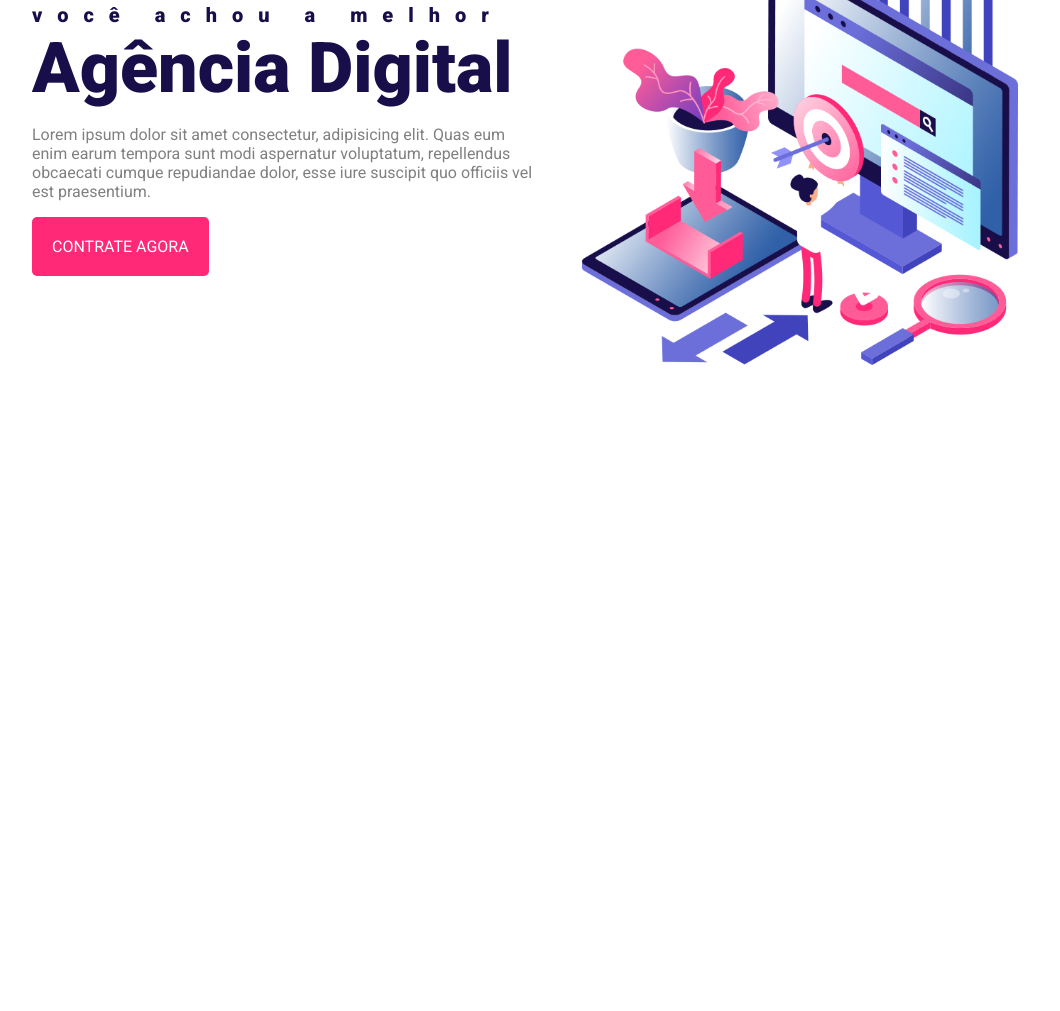
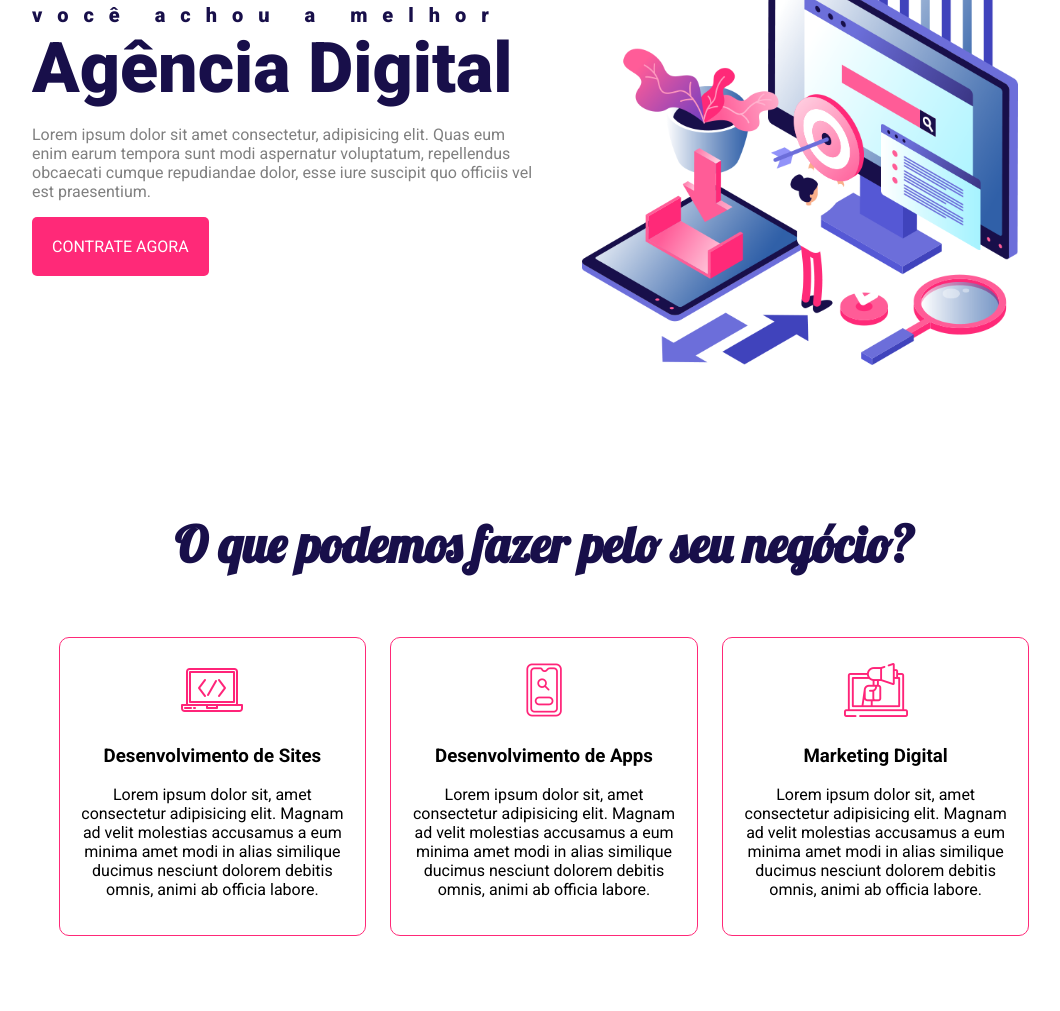
Before and after one commit to Fernanda-dev013/agencia-fake, a plain HTML site: page index.html in a window 1280 px wide. Shown: the part 189-1200 px from the top of the page, without its empty margins (96-1156 px from the left). Before the commit the page ends 800 px from the top, so only its background shows below. Drawn offline with Linux system fonts and the light colour scheme.

Commit message:
Criando e estruturando a section

```diff
--- a/CSS/estilo.css
+++ b/CSS/estilo.css
@@ -64,7 +64,7 @@ body {
   background: #FF2978;
 }
 
-.header{
+.header {
   display: flex;
   flex-flow: row wrap;
   /* height: 500px; */
@@ -73,13 +73,13 @@ body {
   align-items: center;
 }
 
-.headline{
+.headline {
   flex: 40%;
   margin-left: 10%;
   /* border: 1px solid black; */
 }
 
-.headline h2{
+.headline h2 {
   font-weight: 900;
   font-size: 20px;
   color: #180F4A;
@@ -87,12 +87,12 @@ body {
   margin: 0;
 }
 
-.headline p{
+.headline p {
   color: gray;
   text-align: left;
 }
 
-.contact-btn{
+.contact-btn {
   display: inline-block;
   background: #FF2978;
   padding: 20px;
@@ -102,13 +102,69 @@ body {
   text-decoration: none;
 }
 
-.contact-btn:hover{
+.contact-btn:hover {
   background: #180F4A;
 }
 
-.img-headline{
+.img-headline {
   margin-right: 10%;
   flex: 40%;
   /* border: 1px solid deeppink; */
   text-align: center;
 }
+
+section {
+  display: inline-block;
+  margin-top: 80px;
+  /* border: 1px solid black; */
+  margin-left: 5%;
+  margin-right: 5%;
+  text-align: center;
+  padding: 5%;
+}
+
+section h2{
+  width: 100%;
+  font-size: 50px;
+  margin: 0;
+  font-family: "Lobster", sans-serif;
+  font-weight: bold;
+  color: #180F4A;
+}
+
+.servicos{
+  display: inline-block;
+  margin-top: 5%;
+}
+
+.card{
+  display: inline-block;
+  width: 30%;
+  padding: 20px;
+  margin: 1%;
+  border: 1px solid  #FF2978;
+  border-radius: 10px;
+  cursor: pointer;
+}
+
+.texto-oculto{
+  display: none;
+}
+
+.card:hover{
+  background: #FF2978;
+  color: white;
+  padding: 40px;
+}
+
+.card:hover img{
+  display: none;
+}
+
+.card:hover .card-text{
+  display: none;
+}
+
+.card:hover .texto-oculto{
+  display: block;
+}
--- a/index.html
+++ b/index.html
@@ -32,8 +32,47 @@
       <img style="max-width: 85%;" src="img/hero_right.png" alt="">
 
     </div>
+ </header>
 
-  </header>
+ <section>
+  <h2>O que podemos fazer pelo seu negócio?</h2>
+  <div class="servicos">
+    <div class="card">
+      <img src="img/pc.png">
+      <div class="card-text">
+      <h3>Desenvolvimento de Sites</h3>
+      <p>Lorem ipsum dolor sit, amet consectetur adipisicing elit. Magnam ad velit molestias accusamus a eum minima amet modi in alias similique ducimus nesciunt dolorem debitis omnis, animi ab officia labore.</p>
+      </div>
+      <div class="texto-oculto">
+      <h3>Outro conteúdo qualquer</h3>
+      <p>Lorem ipsum dolor sit, amet consectetur adipisicing elit. Magnam ad velit molestias accusamus a eum minima amet modi in alias similique ducimus nesciunt dolorem debitis omnis, animi ab officia labore.</p>
+      </div>
+    </div>
+    <div class="card">
+      <img src="img/smartphone.png">
+      <div class="card-text">
+      <h3>Desenvolvimento de Apps</h3>
+      <p>Lorem ipsum dolor sit, amet consectetur adipisicing elit. Magnam ad velit molestias accusamus a eum minima amet modi in alias similique ducimus nesciunt dolorem debitis omnis, animi ab officia labore.</p>
+      </div>
+      <div class="texto-oculto">
+      <h3>Outro conteúdo qualquer</h3>
+      <p>Lorem ipsum dolor sit, amet consectetur adipisicing elit. Magnam ad velit molestias accusamus a eum minima amet modi in alias similique ducimus nesciunt dolorem debitis omnis, animi ab officia labore.</p>
+      </div>
+    </div>
+    <div class="card">
+      <img src="img/marketing.png">
+      <div class="card-text">
+      <h3>Marketing Digital</h3>
+      <p>Lorem ipsum dolor sit, amet consectetur adipisicing elit. Magnam ad velit molestias accusamus a eum minima amet modi in alias similique ducimus nesciunt dolorem debitis omnis, animi ab officia labore.</p>
+      </div>
+      <div class="texto-oculto">
+      <h3>Outro conteúdo qualquer</h3>
+      <p>Lorem ipsum dolor sit, amet consectetur adipisicing elit. Magnam ad velit molestias accusamus a eum minima amet modi in alias similique ducimus nesciunt dolorem debitis omnis, animi ab officia labore.</p>
+      </div>
+    </div>
+  </div>
+
+ </section>
 
 </body>
 </html>
```
Also changed, not shown: img/marketing.png (added), img/pc.png (added), img/smartphone.png (added).
